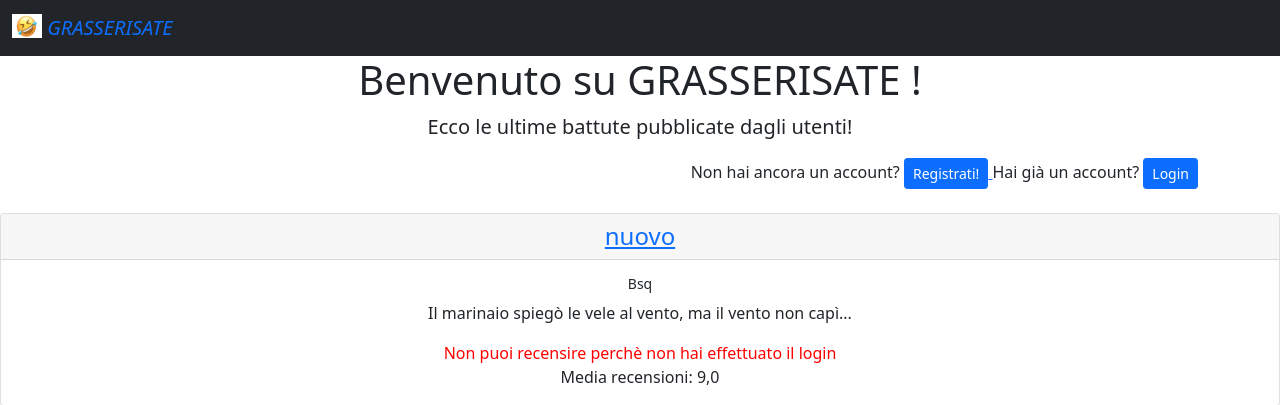
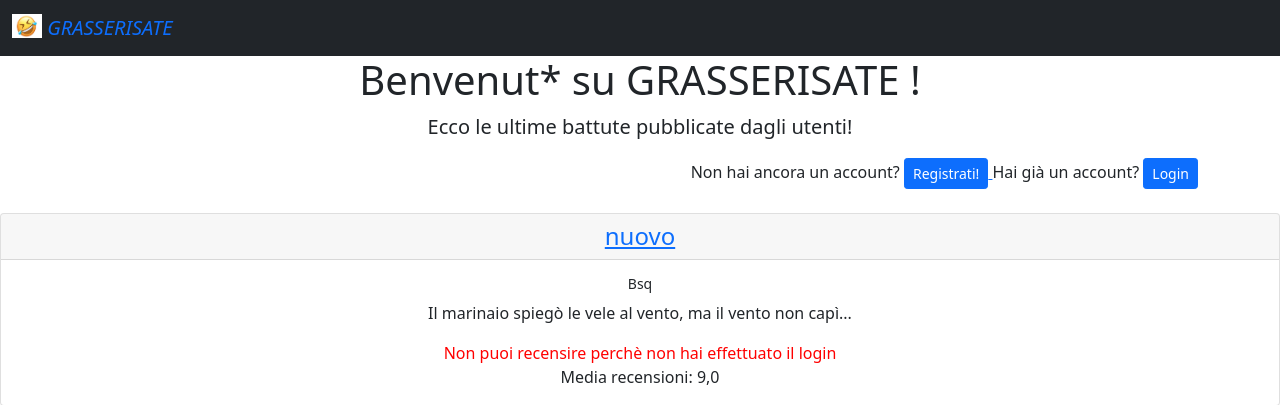
Before and after one commit to Fabiozanic2000/GrasseRisate, a Django app: page / in a window 1280 px wide. Shown: the top 405 px of the page. Run offline with Django 4.2, Linux system fonts and the light colour scheme; data comes from the database, SQL or seed files in the repository.

Commit message:
Modifica home

```diff
--- a/templates/home.html
+++ b/templates/home.html
@@ -9,7 +9,7 @@
 
 {% block contenuto %}
     <div class="container">
-        <h1> <div style="text-align: center;"> Benvenuto su GRASSERISATE {% if user.is_authenticated %} , {{ user.username }}{% endif %}!</div></h1>
+        <h1> <div style="text-align: center;"> Benvenut* su GRASSERISATE {% if user.is_authenticated %} , {{ user.username }}{% endif %}!</div></h1>
         <p class="lead" style="text-align:center">
             Ecco le ultime battute pubblicate dagli utenti!
         </p>
```
